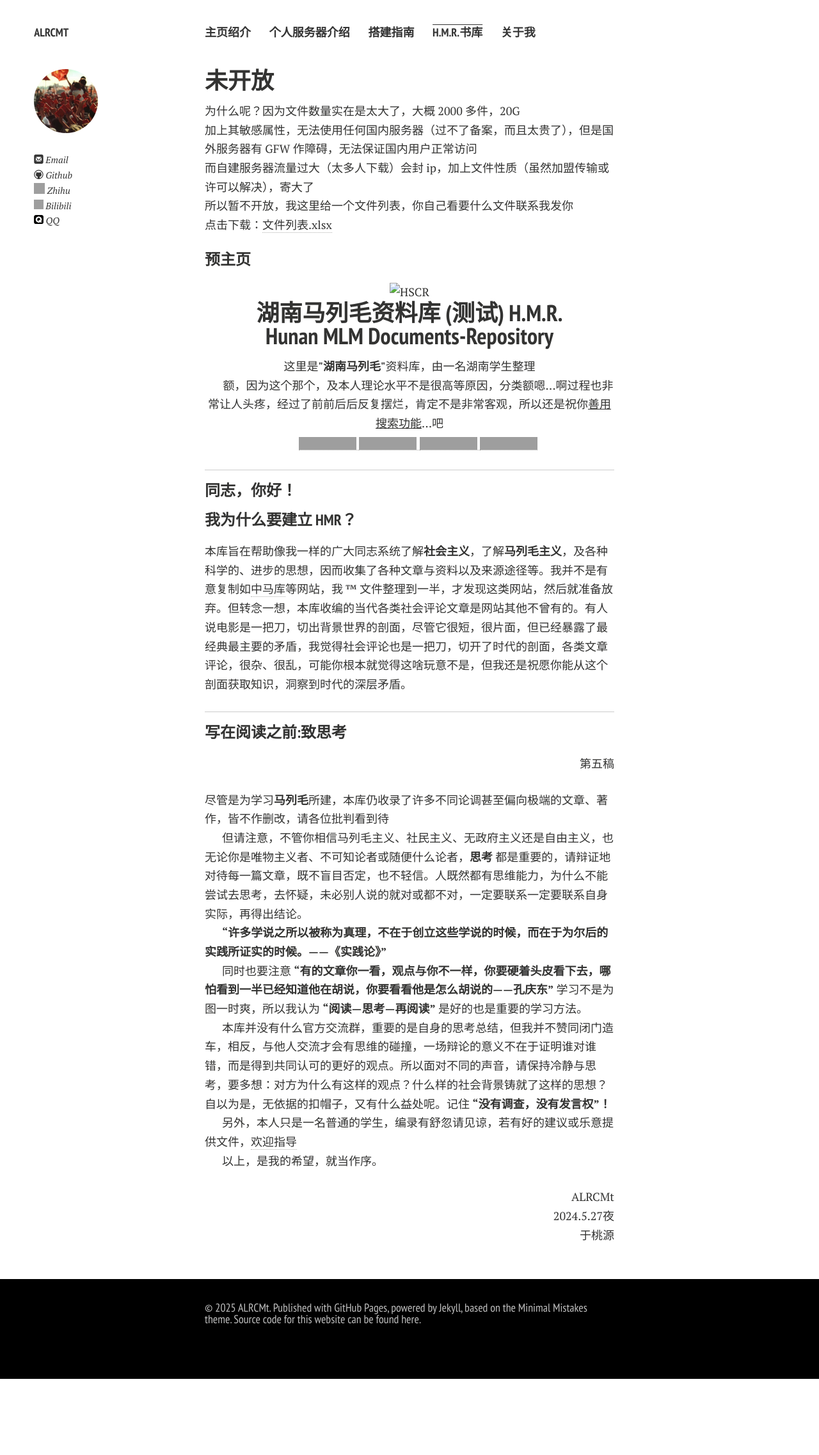
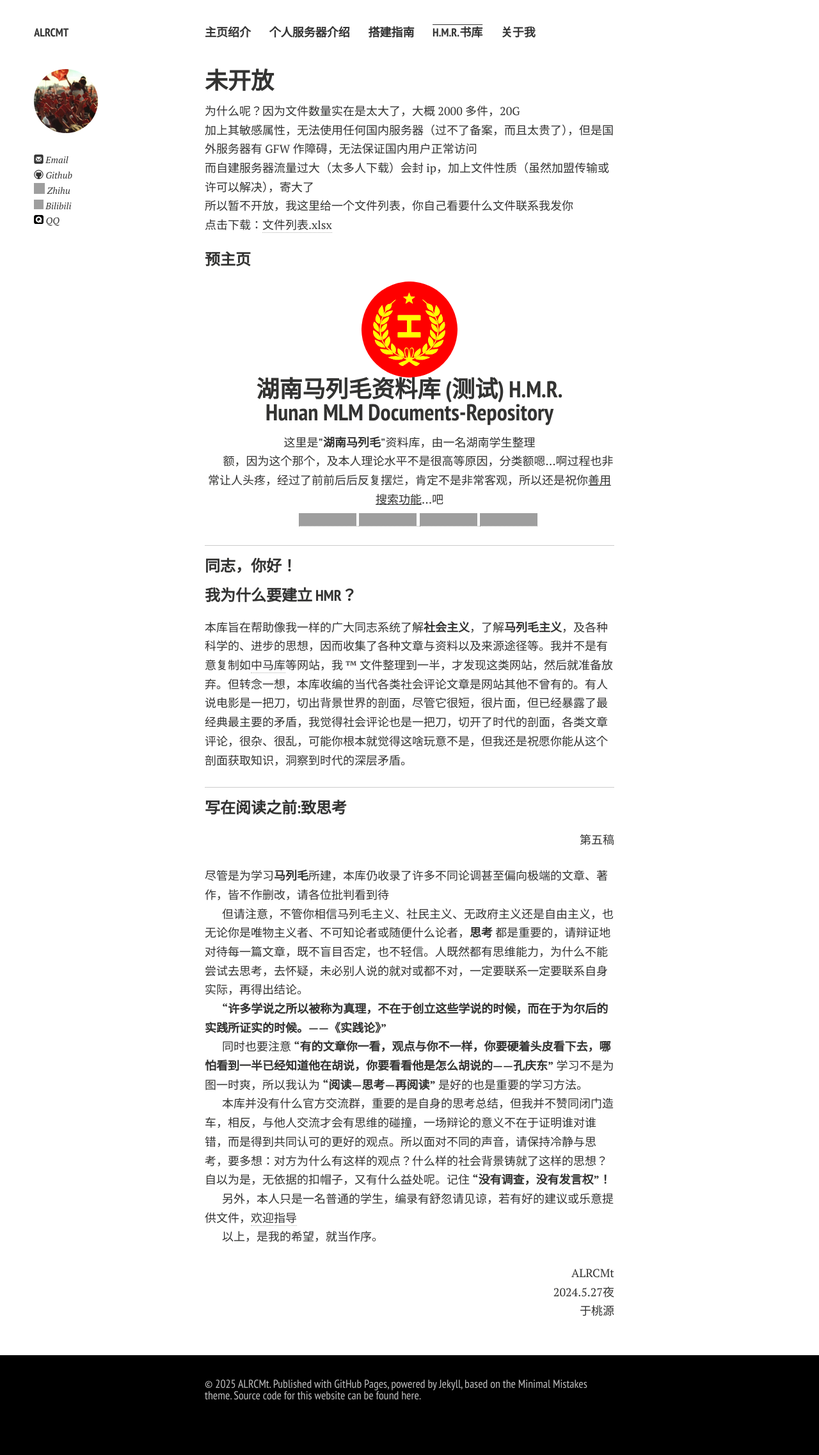
Before and after one commit to ALRCMt/personal-web, a Jekyll site: the page built from hmr.md, in a window 1280 px wide. Shown: the whole page at 64% size. Built offline with Jekyll 4.4.1, drawn with Linux system fonts in a browser that asks for light colours; nearby versions of some CDN libraries; comment, search, counter and statistics services are not loaded; a style sheet for code colours, icons or effects is not loaded; before the commit the page ends 2155 px from its top, so only the background shows below that; grey boxes are pictures that could not be loaded.

Commit message:
Update hmr.md

```diff
--- a/hmr.md
+++ b/hmr.md
@@ -15,7 +15,7 @@ title: H.M.R资料库
 ### 预主页
 
 <div align="CENTER">
-  <img src="./images/logo/HMR.svg" alt="HSCR" width="150px"/>
+  <img src="https://alrcmt.github.io//images/logo/HMR.svg" alt="HSCR" width="150px"/>
 </div>
 
 <div align="center">
```
